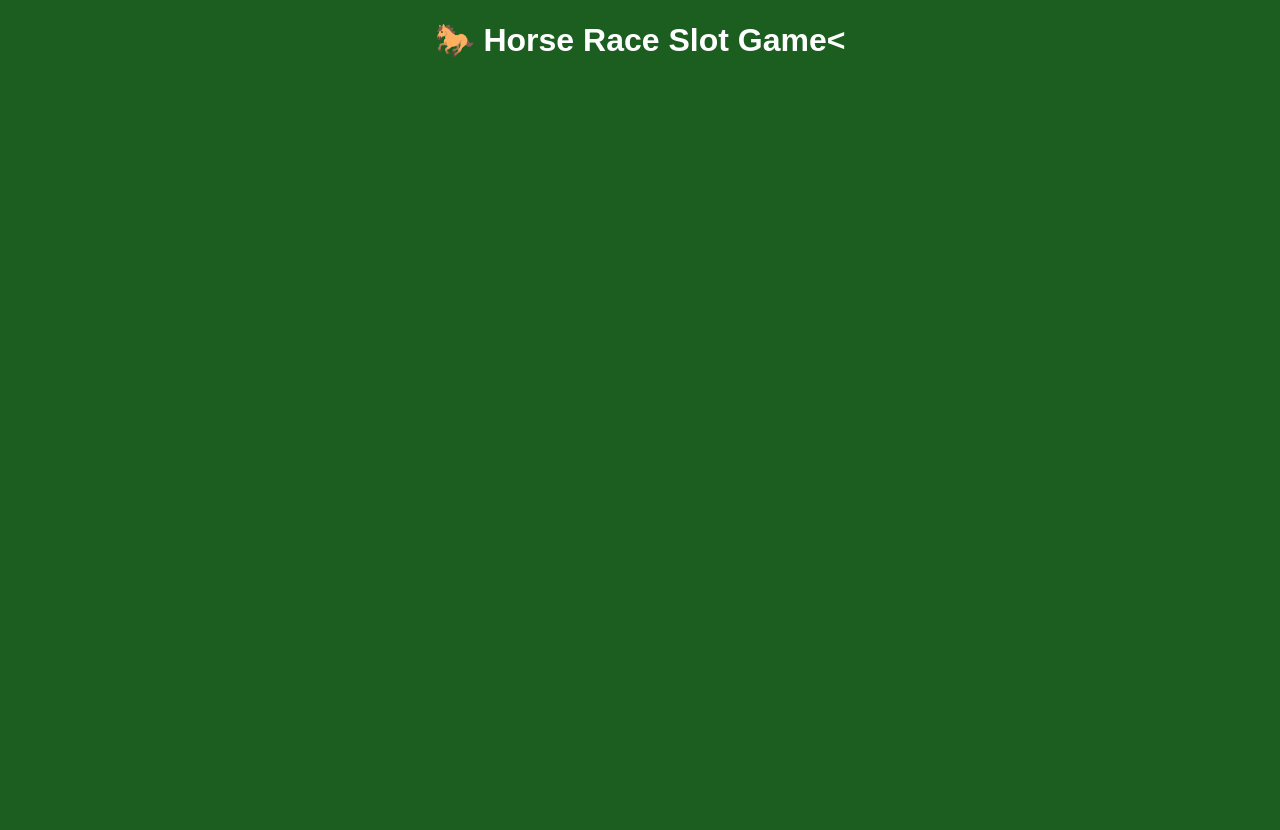
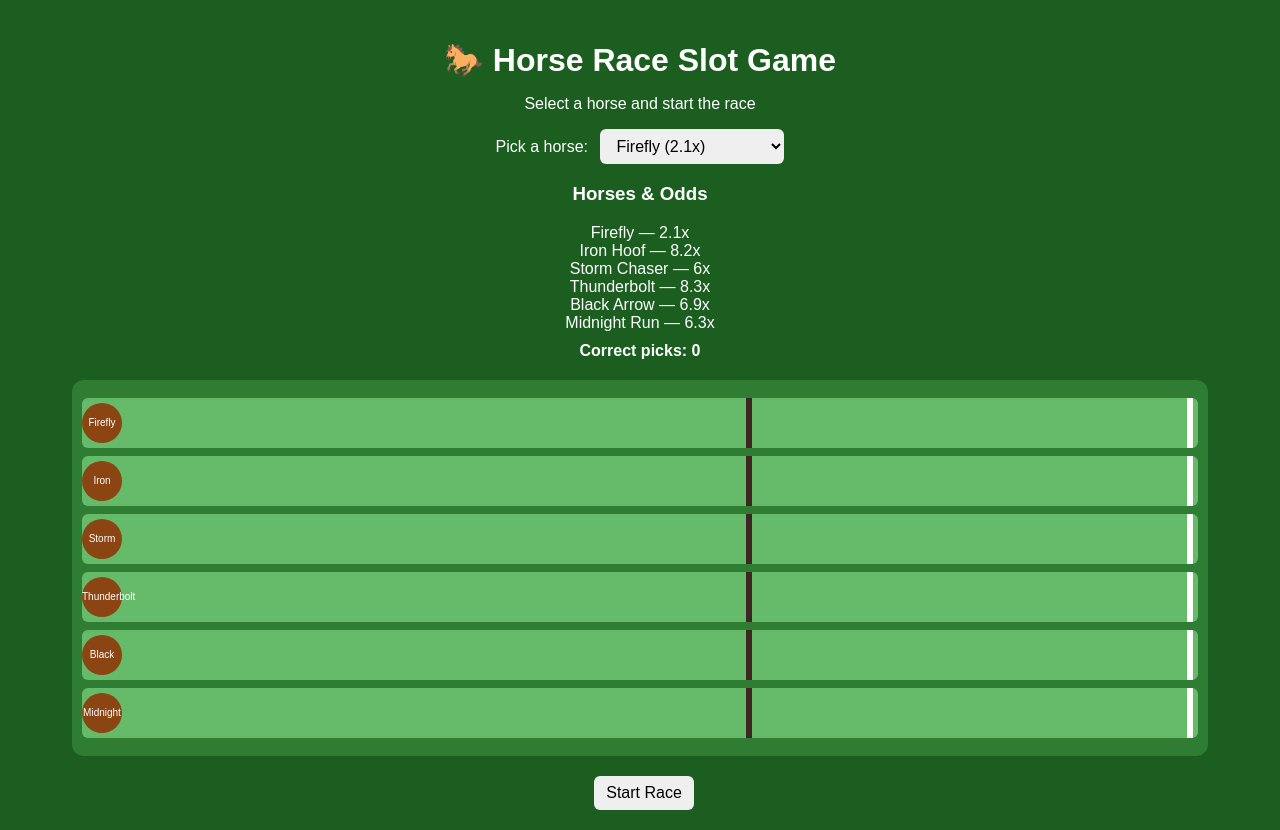
Before and after one commit to Jethro282/horse-race-slot, a plain HTML site: page index.html in a window 1280 px wide. Before the commit the page ends 800 px from the top, so only its background shows below. Drawn offline with Linux system fonts and the light colour scheme.

Commit message:
Update index.html

```diff
--- a/index.html
+++ b/index.html
@@ -1,15 +1,44 @@
 <!DOCTYPE html>
 <html lang="en">
 <head>
-  <meta charset="UTF-8" />
+  <meta charset="UTF-8">
   <title>Horse Race Slot Game</title>
+
   <style>
     body {
       font-family: Arial, sans-serif;
       background: #1b5e20;
-      color: #fff;
+      color: white;
       text-align: center;
+      margin: 0;
+      padding: 20px;
     }
+
+    h1 {
+      margin-bottom: 10px;
+    }
+
+    .controls {
+      margin: 15px 0;
+    }
+
+    select, button {
+      padding: 8px 12px;
+      font-size: 16px;
+      border-radius: 6px;
+      border: none;
+      margin-left: 8px;
+    }
+
+    button {
+      cursor: pointer;
+    }
+
+    .stats {
+      margin: 10px 0;
+      font-weight: bold;
+    }
+
     .track {
       width: 90%;
       margin: 20px auto;
@@ -17,6 +46,7 @@
       padding: 10px;
       border-radius: 12px;
     }
+
     .lane {
       position: relative;
       height: 50px;
@@ -25,6 +55,7 @@
       border-radius: 6px;
       overflow: hidden;
     }
+
     .horse {
       position: absolute;
       left: 0;
@@ -34,8 +65,11 @@
       background: saddlebrown;
       border-radius: 50%;
       line-height: 40px;
-      font-size: 12px;
+      font-size: 10px;
+      color: white;
+      text-align: center;
     }
+
     .barrier {
       position: absolute;
       right: 40%;
@@ -44,6 +78,7 @@
       height: 100%;
       background: #3e2723;
     }
+
     .finish {
       position: absolute;
       right: 5px;
@@ -52,21 +87,141 @@
       height: 100%;
       background: white;
     }
-    .controls {
-      margin: 15px;
-    }
-    button {
-      padding: 10px 20px;
-      font-size: 16px;
-      border-radius: 8px;
-      border: none;
-      cursor: pointer;
-    }
-    .stats {
+
+    #odds {
       margin-top: 10px;
-      font-weight: bold;
     }
   </style>
 </head>
+
 <body>
-  <h1>🐎 Horse Race Slot Game<
+
+  <h1>🐎 Horse Race Slot Game</h1>
+  <p>Select a horse and start the race</p>
+
+  <div class="controls">
+    <label for="horseSelect">Pick a horse:</label>
+    <select id="horseSelect"></select>
+  </div>
+
+  <div id="odds"></div>
+
+  <div class="stats">
+    Correct picks: <span id="wins">0</span>
+  </div>
+
+  <div class="track" id="track"></div>
+
+  <button onclick="startRace()">Start Race</button>
+
+  <script>
+    // -----------------------------
+    // DATA
+    // -----------------------------
+    const namePool = [
+      "Thunderbolt", "Midnight Run", "Red Comet", "Silver Wind",
+      "Iron Hoof", "Lucky Star", "Golden Mane", "Storm Chaser",
+      "Black Arrow", "Firefly", "Desert King", "Ocean Whisper"
+    ];
+
+    let horses = [];
+    let wins = 0;
+
+    const track = document.getElementById("track");
+    const oddsDiv = document.getElementById("odds");
+    const horseSelect = document.getElementById("horseSelect");
+    const winsSpan = document.getElementById("wins");
+
+    // -----------------------------
+    // FUNCTIONS
+    // -----------------------------
+    function randomOdds() {
+      return Number((Math.random() * 7 + 1.5).toFixed(1)); // 1.5x – 8.5x
+    }
+
+    function generateHorses() {
+      const shuffled = [...namePool].sort(() => Math.random() - 0.5);
+      return shuffled.slice(0, 6).map(name => ({
+        name,
+        odds: randomOdds()
+      }));
+    }
+
+    function setupRace() {
+      horses = generateHorses();
+      track.innerHTML = "";
+      oddsDiv.innerHTML = "<h3>Horses & Odds</h3>";
+      horseSelect.innerHTML = "";
+
+      horses.forEach((horse, index) => {
+        // odds display
+        oddsDiv.innerHTML += `${horse.name} — ${horse.odds}x<br>`;
+
+        // dropdown
+        const option = document.createElement("option");
+        option.value = index;
+        option.textContent = `${horse.name} (${horse.odds}x)`;
+        horseSelect.appendChild(option);
+
+        // track lane
+        const lane = document.createElement("div");
+        lane.className = "lane";
+
+        const horseDiv = document.createElement("div");
+        horseDiv.className = "horse";
+        horseDiv.id = `horse-${index}`;
+        horseDiv.textContent = horse.name.split(" ")[0];
+
+        const barrier = document.createElement("div");
+        barrier.className = "barrier";
+
+        const finish = document.createElement("div");
+        finish.className = "finish";
+
+        lane.appendChild(horseDiv);
+        lane.appendChild(barrier);
+        lane.appendChild(finish);
+        track.appendChild(lane);
+      });
+    }
+
+    function weightedRandomWinner() {
+      const totalWeight = horses.reduce((sum, h) => sum + 1 / h.odds, 0);
+      let r = Math.random() * totalWeight;
+
+      for (let i = 0; i < horses.length; i++) {
+        r -= 1 / horses[i].odds;
+        if (r <= 0) return i;
+      }
+      return horses.length - 1;
+    }
+
+    function startRace() {
+      const selectedHorse = parseInt(horseSelect.value);
+      const winner = weightedRandomWinner();
+
+      horses.forEach((_, i) => {
+        const horseEl = document.getElementById(`horse-${i}`);
+        horseEl.style.transition = "left 2s ease-out";
+        horseEl.style.left = i === winner ? "90%" : `${60 + Math.random() * 20}%`;
+      });
+
+      setTimeout(() => {
+        if (selectedHorse === winner) {
+          wins++;
+          winsSpan.textContent = wins;
+        }
+
+        alert(`🏆 Winner: ${horses[winner].name}`);
+        setupRace();
+      }, 2200);
+    }
+
+    // -----------------------------
+    // INIT
+    // -----------------------------
+    setupRace();
+  </script>
+
+</body>
+</html>
```
